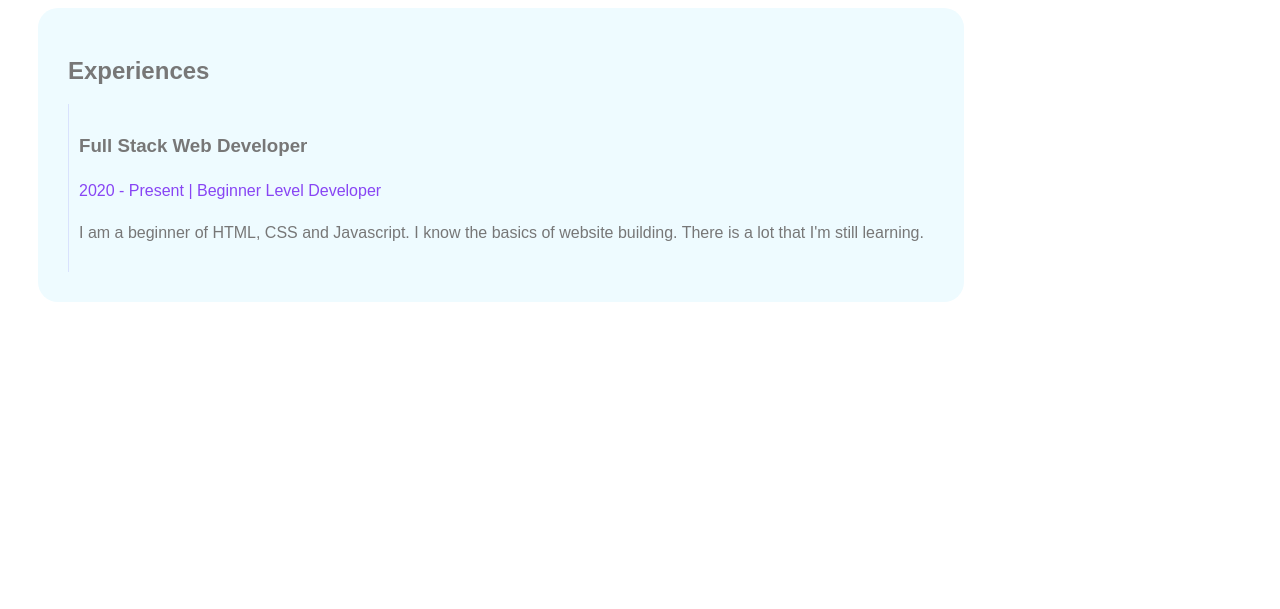
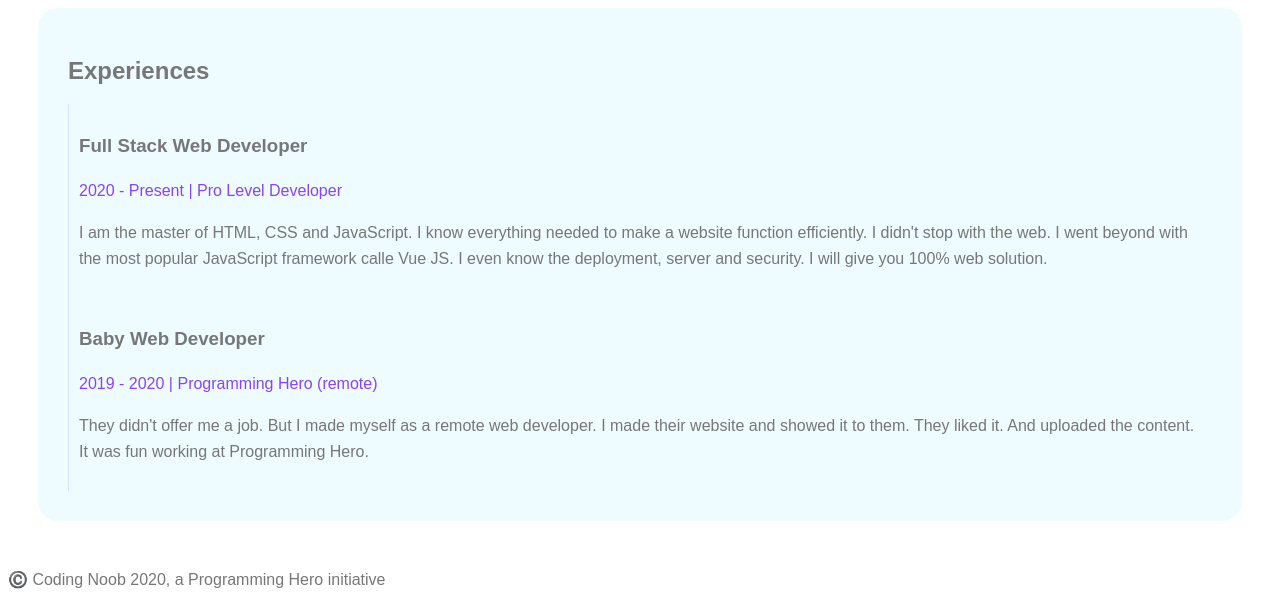
Before and after one commit to aen0125/First-Website, a plain HTML site: page index.html in a window 1280 px wide. Shown: the part 991-1600 px from the top of the page. Before the commit the page ends 1331 px from the top, so only its background shows below. Drawn offline with Linux system fonts and the light colour scheme.

Commit message:
publishing awesome pages 1607539916950

```diff
--- a/index.html
+++ b/index.html
@@ -31,9 +31,17 @@
         <h2> Experiences </h2>
         <div class="experience-item">
             <h3> Full Stack Web Developer </h3>
-            <p class="purple-color"> 2020 - Present | Beginner Level Developer </p>
-            <p> I am a beginner of HTML, CSS and Javascript. I know the basics of website building. There is a lot that I'm still learning. </p>
+            <p class="purple-color"> 2020 - Present | Pro Level Developer </p>
+            <p> I am the master of HTML, CSS and JavaScript. I know everything needed to make a website function efficiently. I didn't stop with the web. I went beyond with the most popular JavaScript framework calle Vue JS. I even know the deployment, server and security.  I will give you 100% web solution. </p>
+        </div>
+        <div class="experience-item">
+            <h3> Baby Web Developer </h3>
+            <p class="purple-color"> 2019 - 2020 | Programming Hero (remote) </p>
+            <p> They didn't offer me a job. But I made myself as a remote web developer. I made their website and showed it to them. They liked it. And uploaded the content. It was fun working at Programming Hero. </p>
         </div>
     </section>
+    <footer>
+    <p> ©️ Coding Noob 2020, a Programming Hero initiative </p>
+    </footer>
    </body>
 </html>
```
